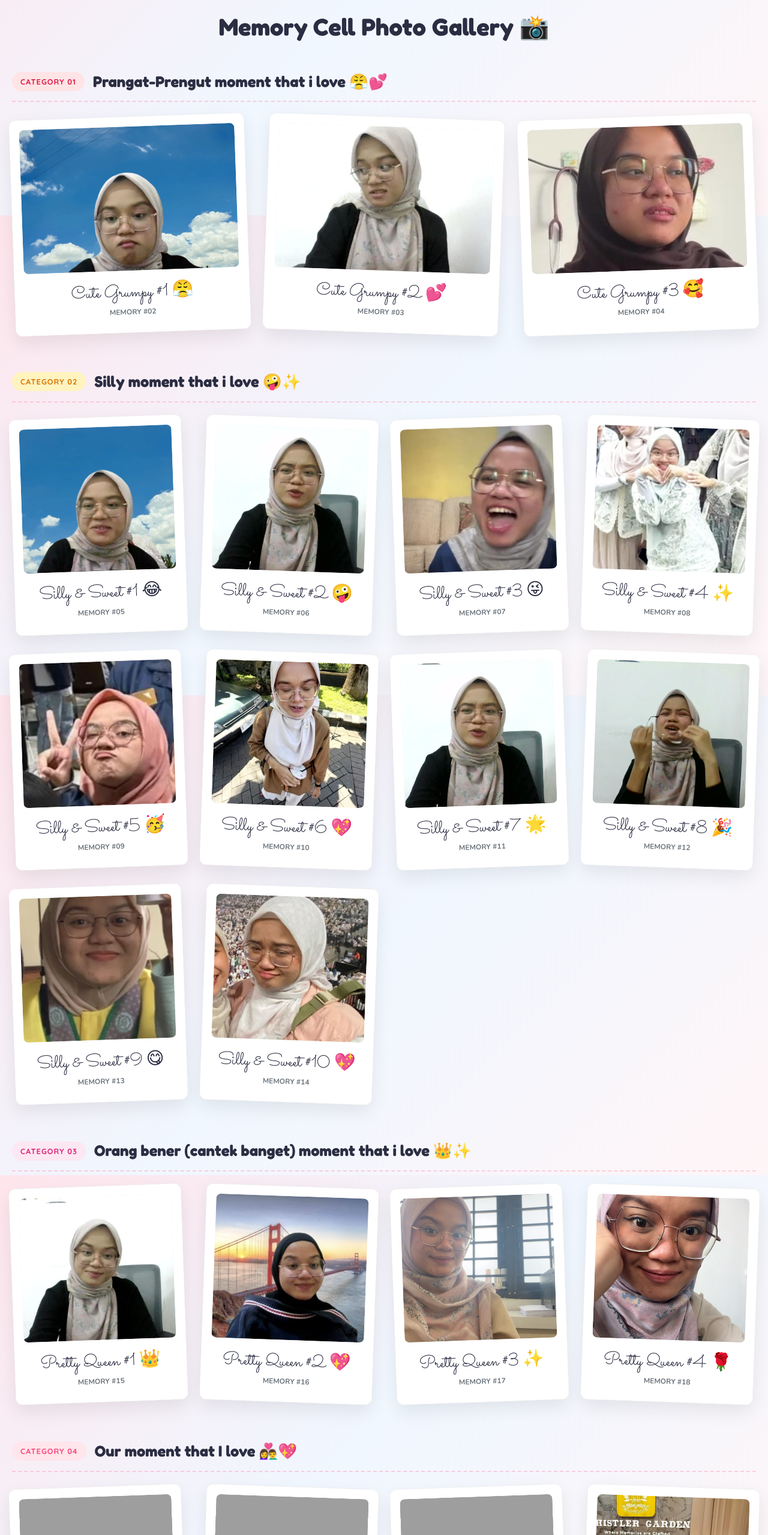
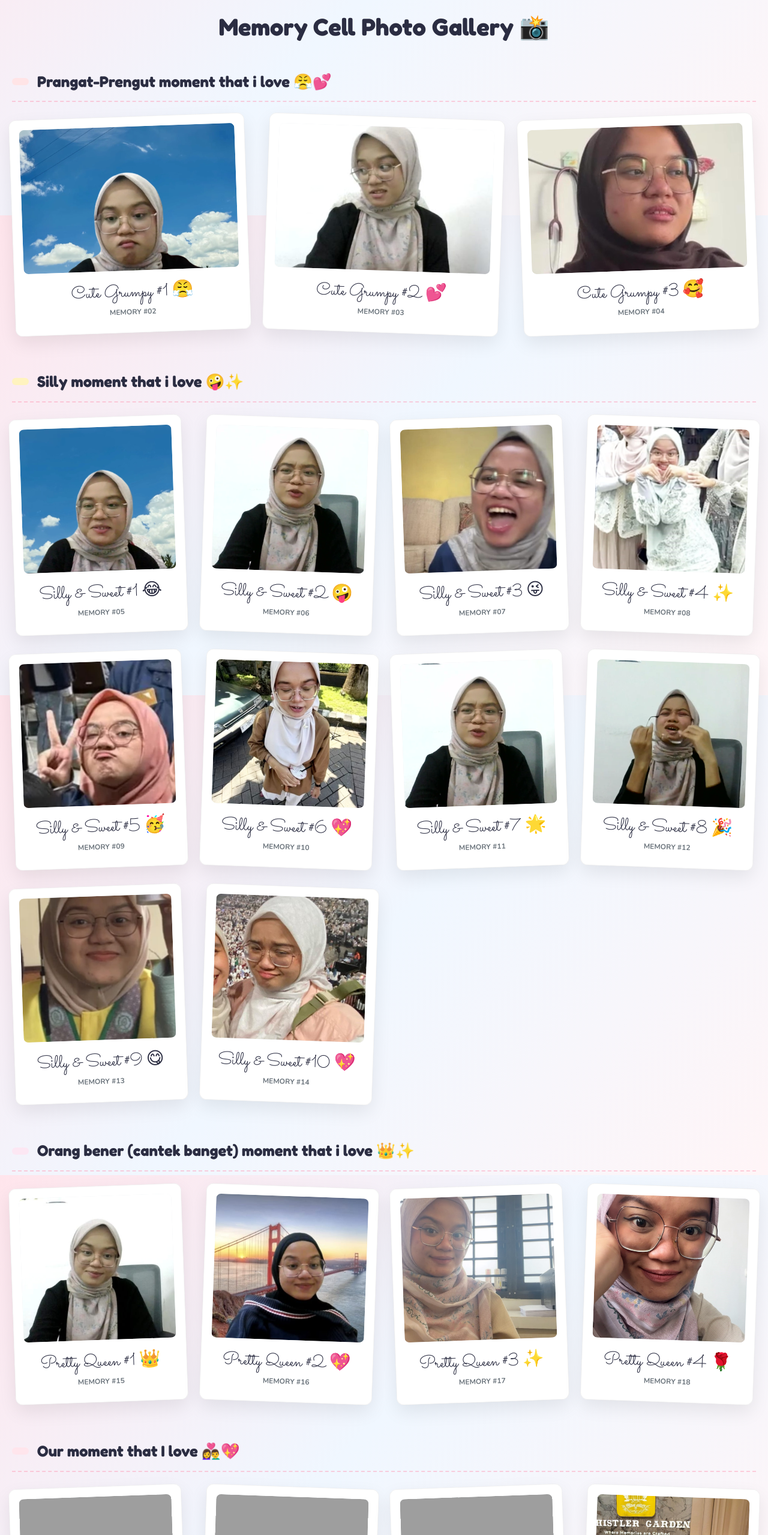
Before and after one commit to geraldioeres/gf-project, a plain HTML site: page index.html in a window 1280 px wide. Shown: the part 2041-4600 px from the top of the page at 60% size. Drawn offline with nearby package versions, Linux system fonts and the light colour scheme; grey boxes are pictures that could not be loaded.

Commit message:
remove category name

```diff
--- a/index.html
+++ b/index.html
@@ -271,7 +271,7 @@
       <!-- CATEGORY 1 -->
       <div class="gallery-category-block">
         <div class="gallery-category-header">
-          <span class="category-badge badge-prangat">Category 01</span>
+          <span class="category-badge badge-prangat"></span>
           <h3 class="category-title">Prangat-Prengut moment that i love 😤💕</h3>
         </div>
         <div class="polaroid-grid">
@@ -302,7 +302,7 @@
       <!-- CATEGORY 2 -->
       <div class="gallery-category-block">
         <div class="gallery-category-header">
-          <span class="category-badge badge-silly">Category 02</span>
+          <span class="category-badge badge-silly"></span>
           <h3 class="category-title">Silly moment that i love 🤪✨</h3>
         </div>
         <div class="polaroid-grid">
@@ -382,7 +382,7 @@
       <!-- CATEGORY 3 -->
       <div class="gallery-category-block">
         <div class="gallery-category-header">
-          <span class="category-badge badge-cantek">Category 03</span>
+          <span class="category-badge badge-cantek"></span>
           <h3 class="category-title">Orang bener (cantek banget) moment that i love 👑✨</h3>
         </div>
         <div class="polaroid-grid">
@@ -420,7 +420,7 @@
       <!-- CATEGORY 4 -->
       <div class="gallery-category-block">
         <div class="gallery-category-header">
-          <span class="category-badge badge-our">Category 04</span>
+          <span class="category-badge badge-our"></span>
           <h3 class="category-title">Our moment that I love 👩‍❤️‍👨💖</h3>
         </div>
         <div class="polaroid-grid">
```
